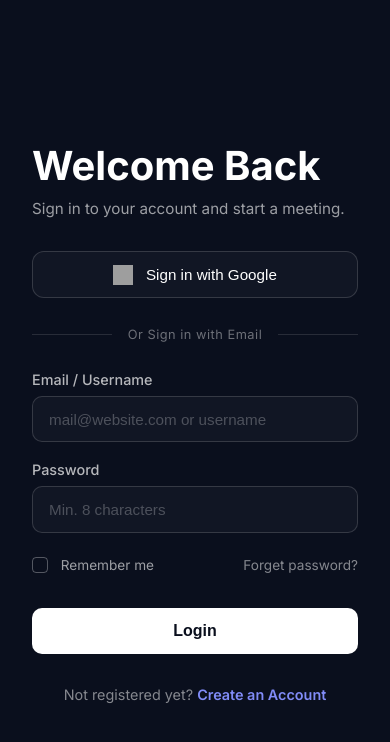
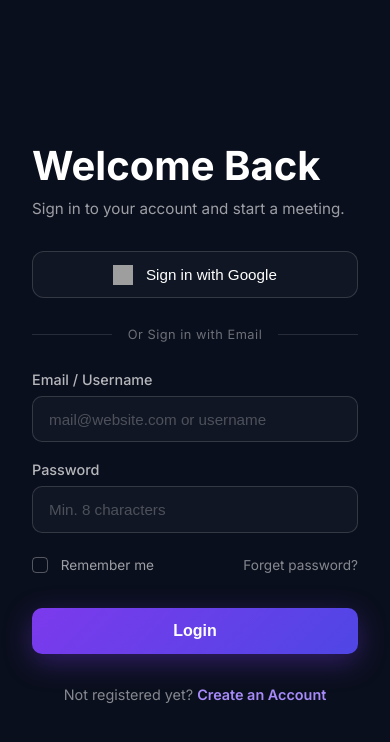
Before and after one commit to Sanasaifi786/Confera, a React app in the folder frontend/: page /auth in a window 390 px wide. Shown: the top 742 px of the page. Built offline with nearby package versions, Linux system fonts and the light colour scheme; grey boxes are pictures that could not be loaded; the HTML template or start-up script is replaced by a standard one.

Commit message:
feat: implement video meet interface, authentication layouts, and responsive styling for the frontend application.

```diff
--- a/frontend/src/pages/Authentication.css
+++ b/frontend/src/pages/Authentication.css
@@ -66,7 +66,7 @@
   font-size: 2.2rem;
   font-weight: 700;
   margin: 0;
-  background: linear-gradient(135deg, #ffffff 0%, #a5b4fc 100%);
+  background: linear-gradient(135deg, #ffffff 0%, #c4b5fd 100%);
   -webkit-background-clip: text;
   -webkit-text-fill-color: transparent;
 }
@@ -196,7 +196,7 @@
 }
 
 .inputGroup input:focus {
-  border-color: #818cf8;
+  border-color: #a78bfa;
   background: rgba(255, 255, 255, 0.05);
   box-shadow: 0 0 0 3px rgba(129, 140, 248, 0.2);
 }
@@ -246,8 +246,8 @@
 }
 
 .checkboxContainer input:checked ~ .checkmark {
-  background-color: #818cf8;
-  border-color: #818cf8;
+  background-color: #a78bfa;
+  border-color: #a78bfa;
 }
 
 .checkmark:after {
@@ -277,26 +277,28 @@
 }
 
 .forgotLink:hover {
-  color: #818cf8;
+  color: #a78bfa;
 }
 
 /* Submit Button */
 .submitBtn {
   margin-top: 1rem;
-  background: #ffffff;
-  color: #0a0f1d;
+  background: linear-gradient(135deg, #7c3aed 0%, #4f46e5 100%);
+  color: white;
   border: none;
   border-radius: 10px;
   padding: 0.9rem;
   font-size: 1rem;
   font-weight: 700;
   cursor: pointer;
+  box-shadow: 0 8px 28px rgba(124, 58, 237, 0.35);
   transition: all 0.3s cubic-bezier(0.16, 1, 0.3, 1);
 }
 
 .submitBtn:hover {
-  background: #e2e8f0;
+  opacity: 0.9;
   transform: translateY(-1px);
+  box-shadow: 0 12px 36px rgba(124, 58, 237, 0.5);
 }
 
 .submitBtn:active {
@@ -340,14 +342,14 @@
 }
 
 .authFooter span {
-  color: #818cf8;
+  color: #a78bfa;
   font-weight: 600;
   cursor: pointer;
   transition: color 0.3s ease;
 }
 
 .authFooter span:hover {
-  color: #a5b4fc;
+  color: #c4b5fd;
   text-decoration: underline;
 }
 
```
